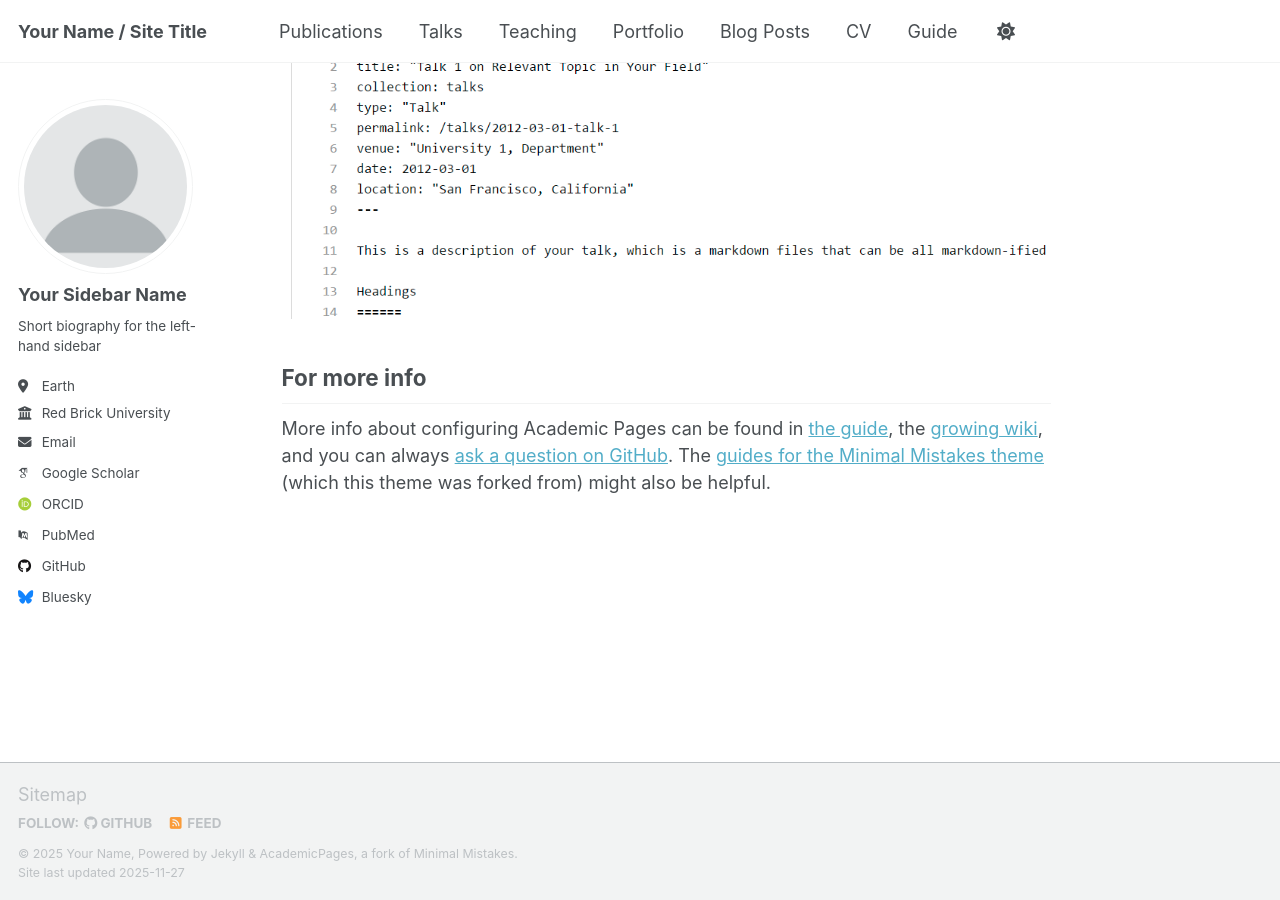
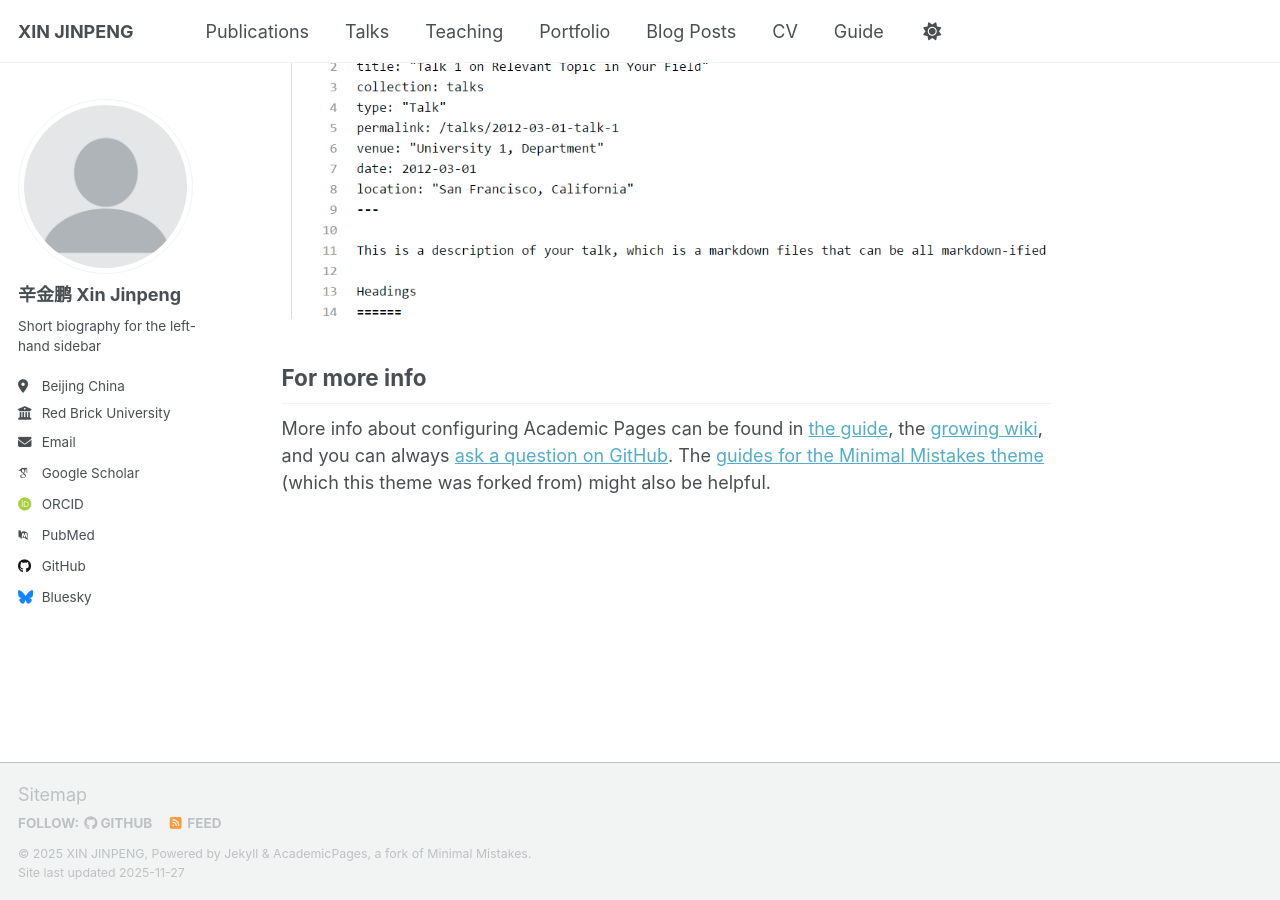
Before and after one commit to Jinpeng-Xin/Jinpeng-Xin.github.io, a Jekyll site: the page built from _pages/about.md, in a window 1280 px wide and 900 px high, scrolled down 2880 px. Built offline with Jekyll 4.4.1, drawn with Linux system fonts in a browser that asks for light colours; some web fonts are replaced; a script that is not in the unit is left out.

Commit message:
Update _config.yml

```diff
--- a/_config.yml
+++ b/_config.yml
@@ -9,9 +9,9 @@
 # Basic Site Settings
 locale                   : "en-US"
 site_theme               : "default" # Currently available options are "default", "air"
-title                    : "Your Name / Site Title"
+title                    : "XIN JINPENG"
 title_separator          : "-"
-name                     : &name "Your Name"
+name                     : &name "XIN JINPENG"
 description              : &description "Your Name's academic portfolio"   # Update this with a general description of your site, this is the default if not overridden by a page
 url                      : https://academicpages.github.io # The base hostname & protocol for your site e.g. "https://[your GitHub username].github.io",
                                                            # or if you already have some other page hosted on Github then use "https://[your GitHub username].github.io/[Your Repo Name]"
@@ -24,13 +24,13 @@ repository               : "academicpages/academicpages.github.io"
 author:
   # Biographic information
   avatar           : "profile.png"
-  name             : "Your Sidebar Name"
+  name             : "辛金鹏 Xin Jinpeng"
   pronouns         : # example: "she/her"
   bio              : "Short biography for the left-hand sidebar"
-  location         : "Earth"
+  location         : "Beijing China"
   employer         : "Red Brick University"
   uri              : # URL
-  email            : "none@example.org"
+  email            : "22231030@bjtu.edu.cn"
 
   # Academic websites
   academia         : # URL
```
